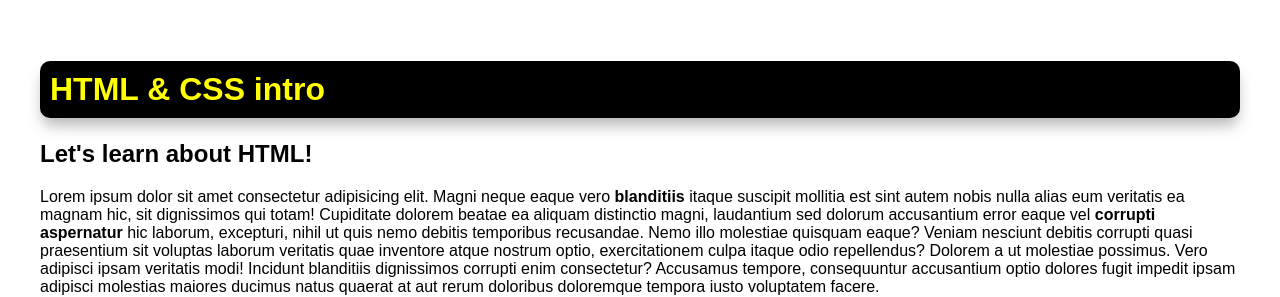
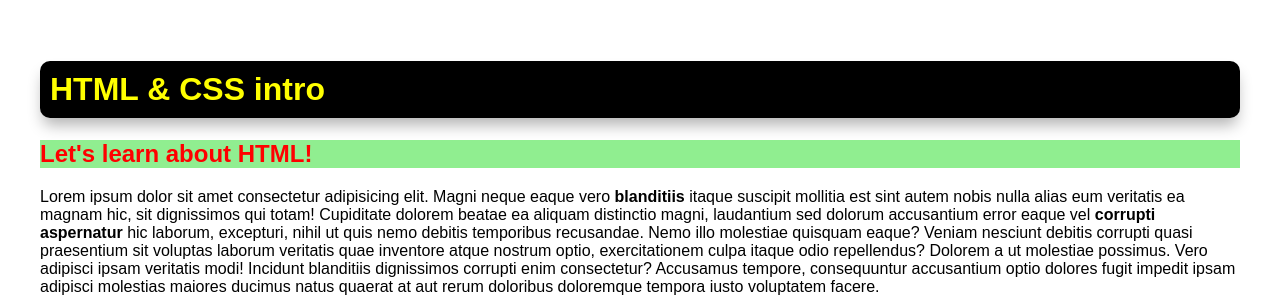
Before and after one commit to finneh4249/2024-apr-std-t1a1-into-to-web, a plain HTML site: page index.html in a window 1280 px wide. Shown: the top 297 px of the page. Drawn offline with Linux system fonts and the light colour scheme.

Commit message:
* style(style.css): added styles to 'h2'

```diff
--- a/style.css
+++ b/style.css
@@ -7,6 +7,10 @@ h1 {
     border-radius: 10px;
     padding: 10px;
     box-shadow: 0px 10px 15px -3px rgba(0,0,0,0.3);
+}
+h2 {
+    color:red;
+    background: lightgreen;
 }
 body{
     font-family: sans-serif;
```
